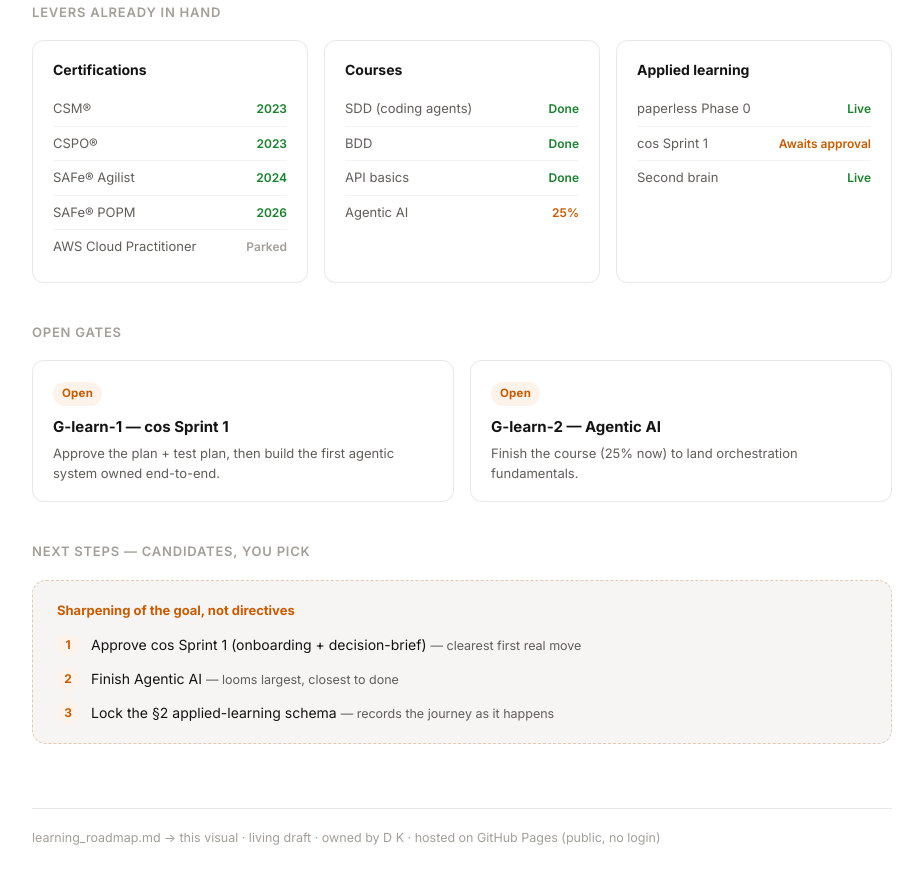
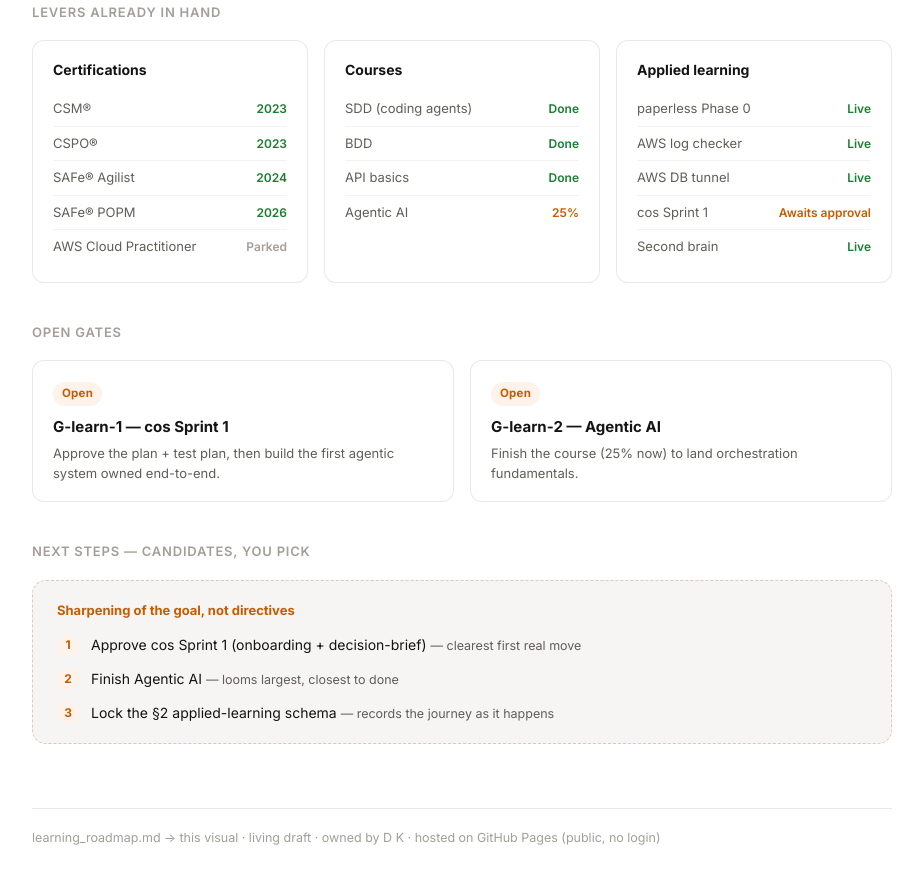
Before and after one commit to dk-cloud-agents/learning-roadmap, a plain HTML site: page index.html in a window 1280 px wide. Shown: the part 1096-1980 px from the top of the page, without its empty margins (178-1101 px from the left). Drawn offline with Linux system fonts and the light colour scheme.

Commit message:
learning roadmap: publish updated report

```diff
--- a/index.html
+++ b/index.html
@@ -258,6 +258,8 @@
           <h3>Applied learning</h3>
           <ul>
             <li>paperless Phase 0 <span class="pct done">Live</span></li>
+            <li>AWS log checker <span class="pct done">Live</span></li>
+            <li>AWS DB tunnel <span class="pct done">Live</span></li>
             <li>cos Sprint 1 <span class="pct go">Awaits approval</span></li>
             <li>Second brain <span class="pct done">Live</span></li>
           </ul>
```
